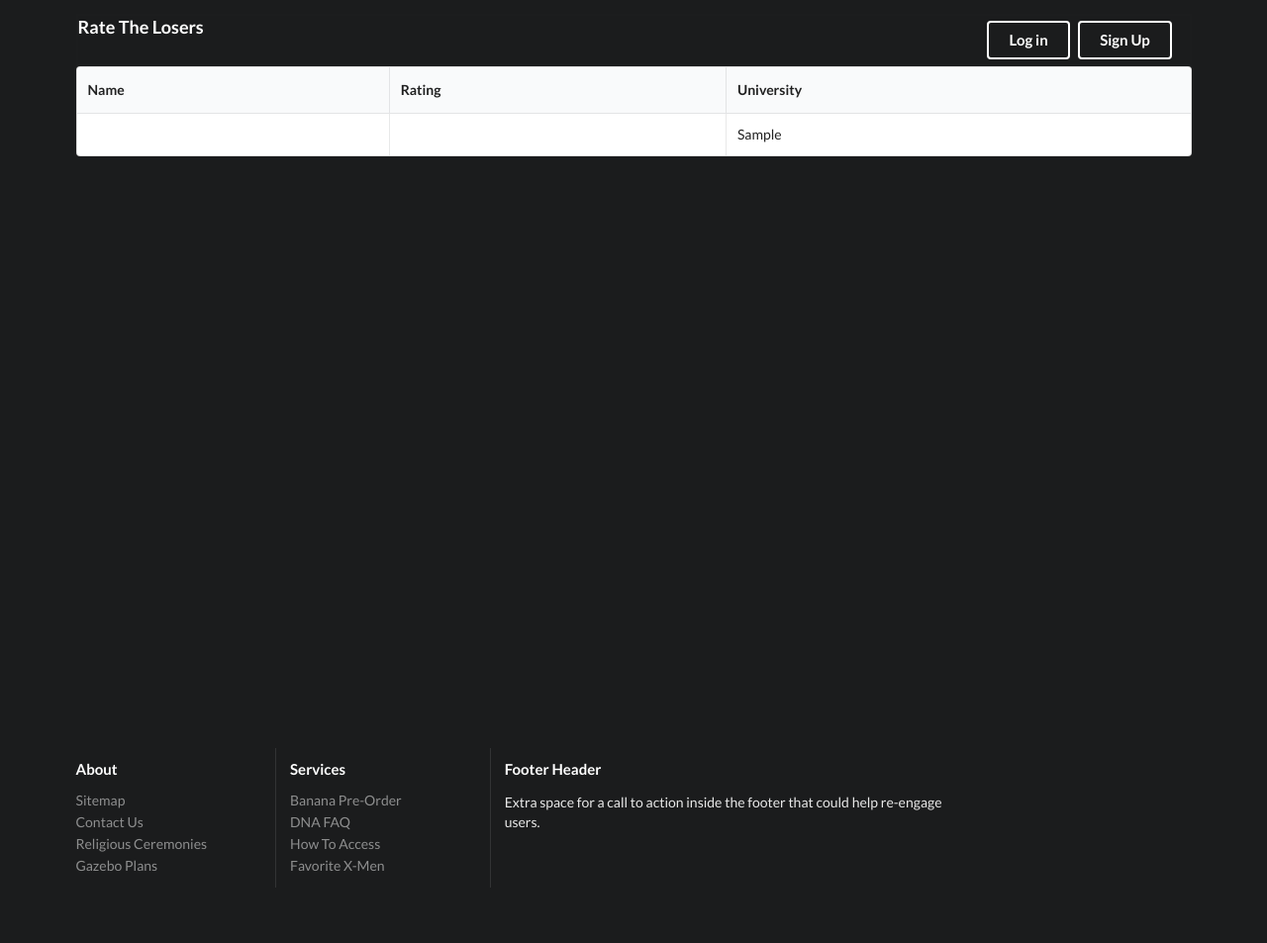
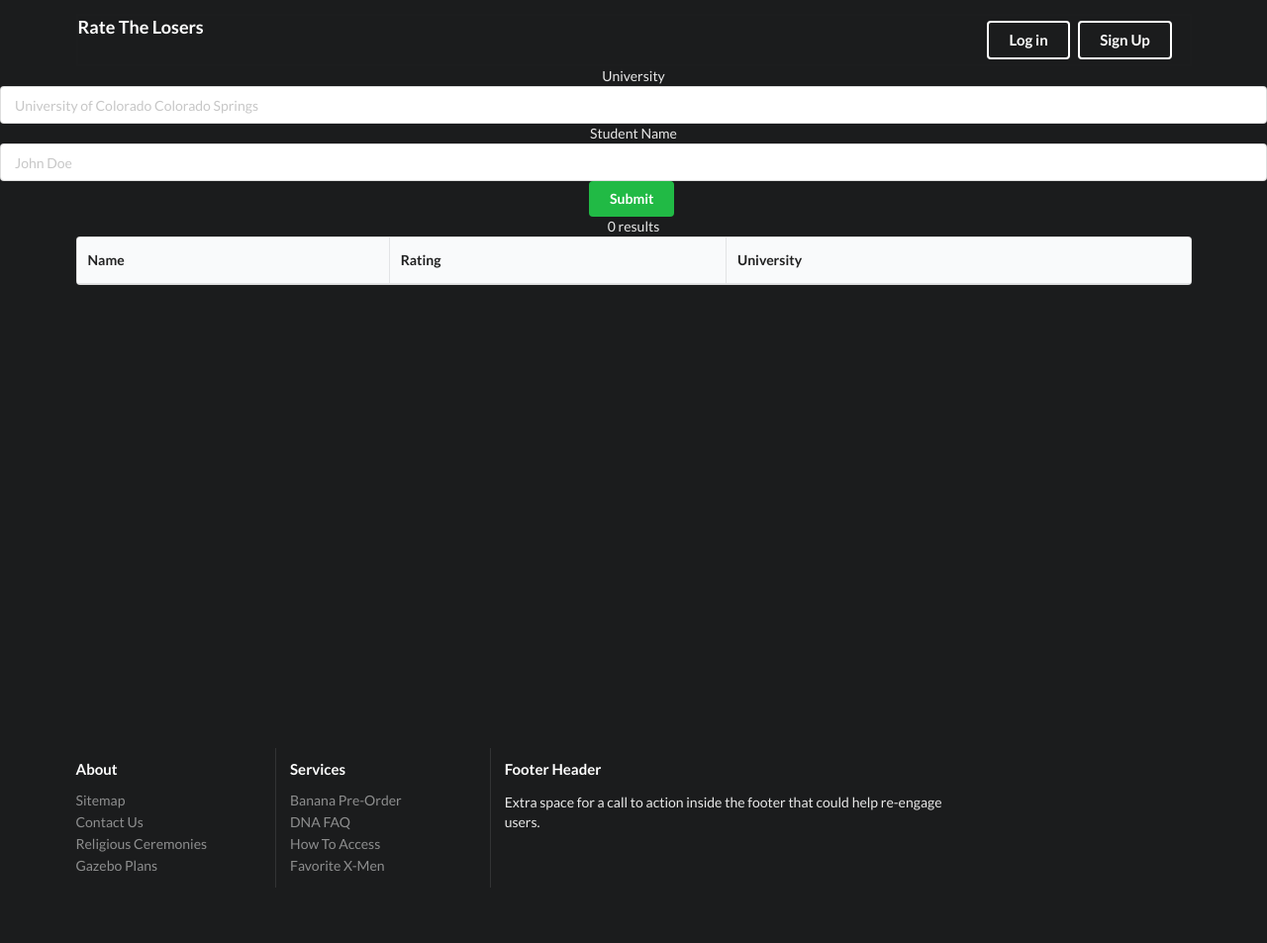
Before and after one commit to cameronwc/Database-Project, a PHP site: the page made by getLosers.php in a window 1280 px wide. Shown: the whole page at 99% size. Run offline with PHP 8.4, Linux system fonts and the light colour scheme; tables that the repository leaves empty or names only in its code hold one stand-in row (values such as "Sample post"); data that the repository does not hold is empty.

Commit message:
Added search bars to GetLosers.php

```diff
--- a/getLosers.php
+++ b/getLosers.php
@@ -23,6 +23,17 @@
             </div>
         </div>
 
+        <form class="ui form" id="loserSearch" action="getLosers.php" method="POST">
+            <div class="ui search">
+                <label>University</label>
+                <input type="text" id="searchBar" name="university" placeholder="University of Colorado Colorado Springs">
+                <br>
+                <label>Student Name</label>
+                <input type="text" id="searchBar" name="name" placeholder="John Doe">
+                <div class="results"></div>
+                <button class="ui green button" type="submit">Submit</button>
+            </div>
+
             <div class="ui container">
                 <table class="ui celled table">
                     <thead>
@@ -36,7 +47,13 @@
 
                     <?php
                         // Form database query
-                    $sql = "SELECT * FROM loser";
+                        $name = $conn->real_escape_string($_POST['name']);
+                        if(isset($_GET['university'])) {
+                            $university = $conn->real_escape_string($_GET['university']);
+                        } else {
+                            $university = $conn->real_escape_string($_POST['university']);
+                        }
+                        $sql = "SELECT * FROM loser WHERE (fName LIKE '%$name%' OR lName LIKE '%$name%') AND university LIKE '%$university%'";
 
                         $res = $conn->query($sql);
 
@@ -59,5 +76,6 @@
                     </tbody>
                 </table>
             </div>
+        </form>
     </div>
 <?php include("./partials/footer.html"); ?>
```
Lines whose indentation alone changed are shown as unchanged.
